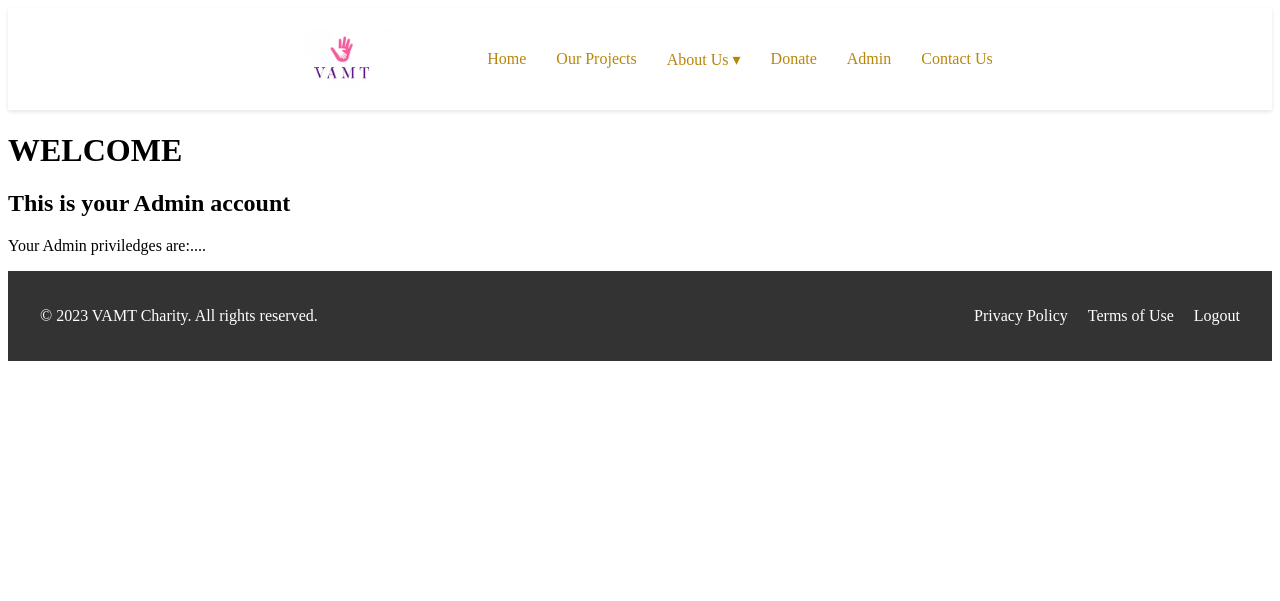
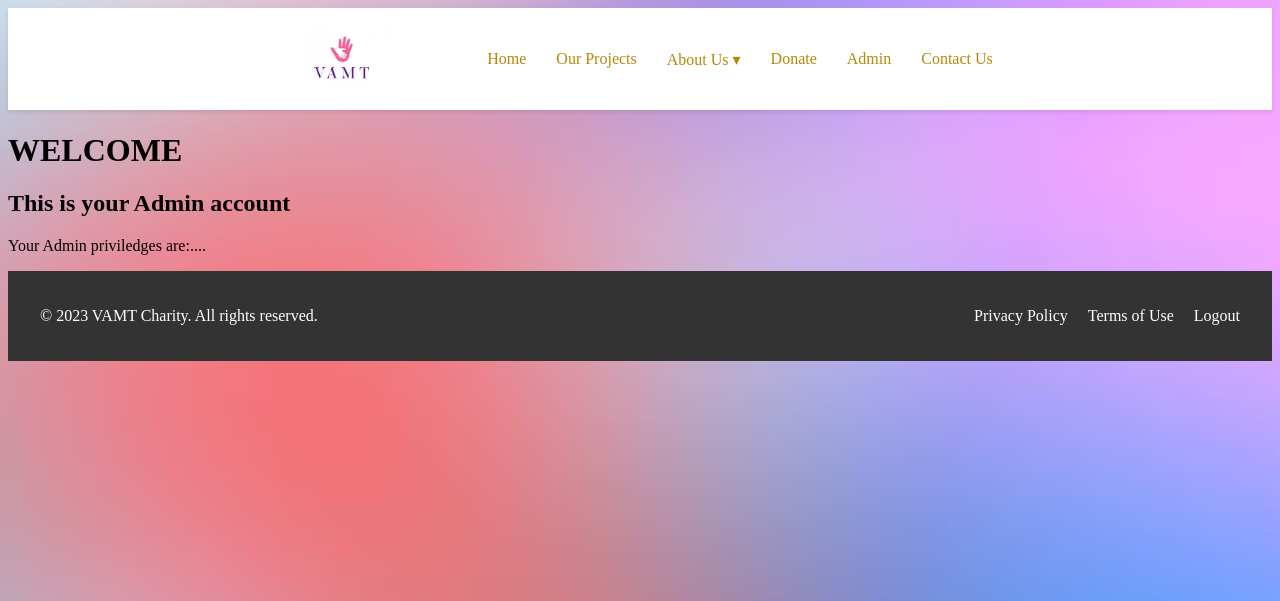
Before and after one commit to Iyimiide/VAMT, a PHP site: page /landing.php in a window 1280 px wide. Shown: the top 601 px of the page. Run offline with PHP 8.4, Linux system fonts and the light colour scheme.

Commit message:
Update landing.php

```diff
--- a/landing.php
+++ b/landing.php
@@ -96,6 +96,14 @@ ul.dropdown-menu a:hover {
         .redirect-link a:hover {
             background-color: #ff3366;
         }
+
+        body {
+        background-image: url("Assets/landing.jpeg");
+        background-size: cover;
+        background-position: center;
+        background-color: white;
+}
+
          /* Footer styles */
         footer {
             background-color: #333;
```
